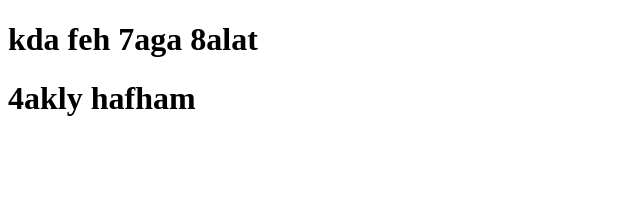
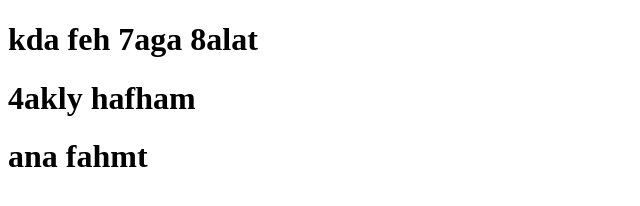
Before and after one commit to ahmedehab161/test, a plain HTML site: page index.html in a window 1280 px wide. Shown: the whole page, without its empty margins (0-640 px from the left). Drawn offline with Linux system fonts and the light colour scheme.

Commit message:
new without branch

```diff
--- a/index.html
+++ b/index.html
@@ -8,5 +8,6 @@
 <body>
     <h1>kda feh 7aga 8alat</h1>
     <h1>4akly hafham</h1>
+    <h1>ana fahmt</h1>
 </body>
 </html>
```
